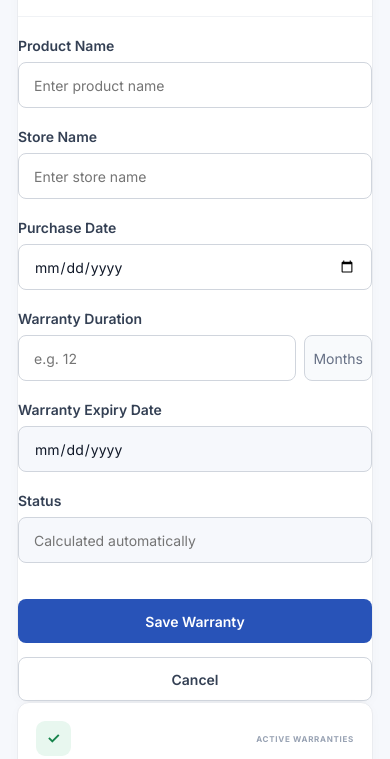
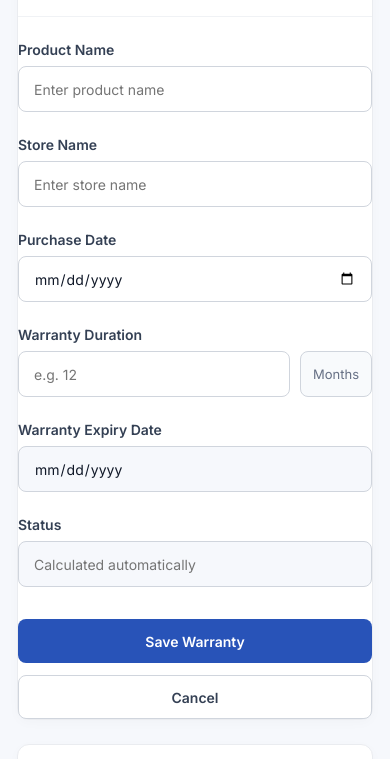
Before and after one commit to DHRUVI1749/Shopix, a plain HTML site: page warranties.html in a window 390 px wide. Shown: the part 545-1304 px from the top of the page. Drawn offline with Linux system fonts and the light colour scheme; no server answers.

Commit message:
Fix warranty page layout

```diff
--- a/css/warranty.css
+++ b/css/warranty.css
@@ -639,3 +639,125 @@
     }
 
 }
+/* ===== WARRANTY FORM LAYOUT FIX ===== */
+
+.warranty-page .main-content {
+    max-width: 1200px;
+}
+
+.warranty-welcome {
+    margin-bottom: 24px;
+}
+
+.receipt-product-card,
+.add-warranty-card {
+    width: 100%;
+    box-sizing: border-box;
+}
+
+.receipt-product-card {
+    margin-bottom: 24px;
+}
+
+.add-warranty-card {
+    margin-bottom: 24px;
+}
+
+.warranty-form {
+    padding: 4px 0 0;
+}
+
+.warranty-form .form-row {
+    display: grid;
+    grid-template-columns: 1fr 1fr;
+    gap: 28px;
+    width: 100%;
+}
+
+.warranty-form .form-group {
+    width: 100%;
+    min-width: 0;
+    margin-bottom: 24px;
+}
+
+.warranty-form .form-group input {
+    width: 100%;
+    min-width: 0;
+    height: 46px;
+    box-sizing: border-box;
+}
+
+.duration-input {
+    display: grid;
+    grid-template-columns: minmax(0, 1fr) 72px;
+    gap: 10px;
+    width: 100%;
+}
+
+.duration-input input {
+    width: 100%;
+    min-width: 0;
+}
+
+.duration-input span {
+    width: 72px;
+    height: 46px;
+    box-sizing: border-box;
+    display: flex;
+    align-items: center;
+    justify-content: center;
+    border: 1px solid #d0d5dd;
+    border-radius: 8px;
+    background: #f8fafc;
+    color: #667085;
+    font-size: 13px;
+    white-space: nowrap;
+}
+
+.warranty-form-actions {
+    display: flex;
+    justify-content: flex-end;
+    align-items: center;
+    gap: 12px;
+    margin-top: 4px;
+    padding-top: 4px;
+}
+
+.btn-primary,
+.btn-secondary {
+    min-height: 44px;
+    padding: 10px 22px;
+}
+
+/* ===== TABLE SPACING ===== */
+
+.warranty-table th {
+    padding: 14px 18px;
+}
+
+.warranty-table td {
+    padding: 16px 18px;
+}
+
+/* ===== MOBILE ===== */
+
+@media (max-width: 800px) {
+    .warranty-form .form-row {
+        grid-template-columns: 1fr;
+        gap: 0;
+    }
+}
+
+@media (max-width: 600px) {
+    .warranty-form-actions {
+        justify-content: stretch;
+    }
+
+    .warranty-form-actions button {
+        flex: 1;
+    }
+
+    .duration-input {
+        grid-template-columns: minmax(0, 1fr) 72px;
+    }
+}
```
